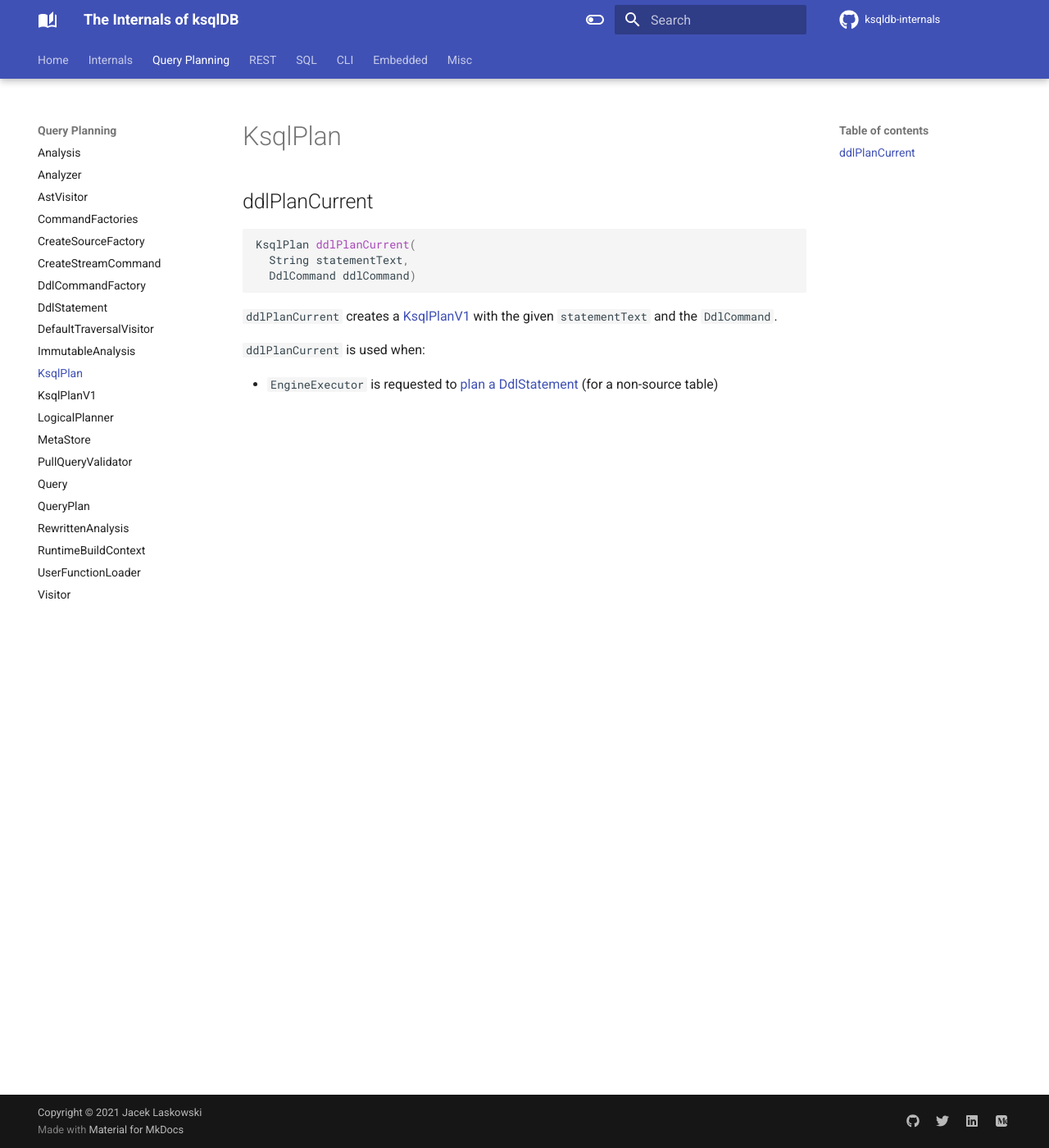
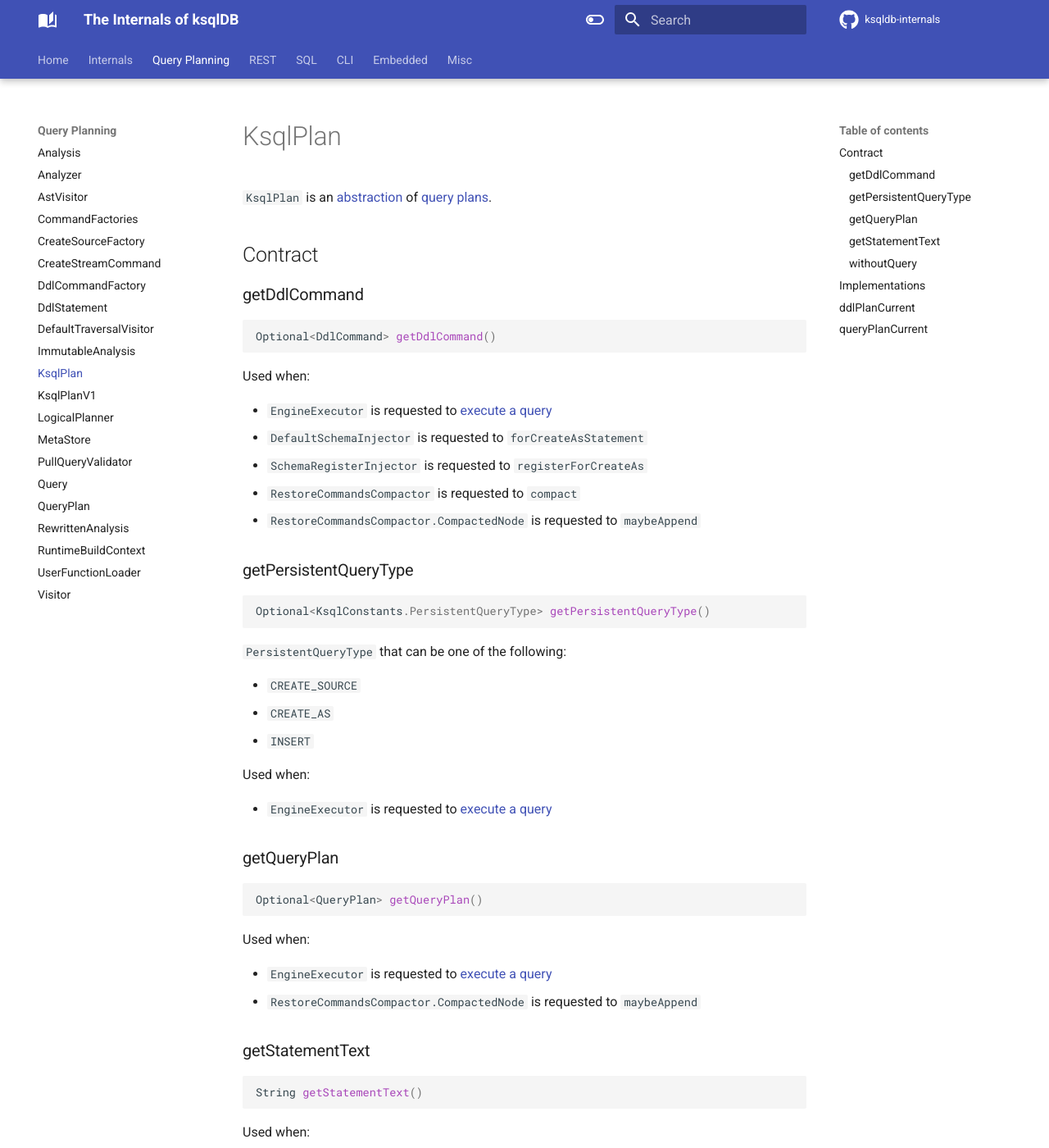
Before and after one commit to japila-books/ksqldb-internals, an MkDocs documentation site: the page built from docs/KsqlPlan.md, in a window 1280 px wide and 1400 px high. Shown: the whole window at 82% size. Built offline with MkDocs 1.6.1 and Material for MkDocs 9.7.7, drawn with Linux system fonts in a browser that asks for light colours; comment, search, counter and statistics services are not loaded; some of the changed text lies outside the part shown.

Commit message:
KsqlPlan and KsqlPlanV1

````diff
--- a/docs/KsqlPlan.md
+++ b/docs/KsqlPlan.md
@@ -1,4 +1,75 @@
 # KsqlPlan
+
+`KsqlPlan` is an [abstraction](#contract) of [query plans](#implementations).
+
+## Contract
+
+### <span id="getDdlCommand"> getDdlCommand
+
+```java
+Optional<DdlCommand> getDdlCommand()
+```
+
+Used when:
+
+* `EngineExecutor` is requested to [execute a query](EngineExecutor.md#execute)
+* `DefaultSchemaInjector` is requested to `forCreateAsStatement`
+* `SchemaRegisterInjector` is requested to `registerForCreateAs`
+* `RestoreCommandsCompactor` is requested to `compact`
+* `RestoreCommandsCompactor.CompactedNode` is requested to `maybeAppend`
+
+### <span id="getPersistentQueryType"> getPersistentQueryType
+
+```java
+Optional<KsqlConstants.PersistentQueryType> getPersistentQueryType()
+```
+
+`PersistentQueryType` that can be one of the following:
+
+* `CREATE_SOURCE`
+* `CREATE_AS`
+* `INSERT`
+
+Used when:
+
+* `EngineExecutor` is requested to [execute a query](EngineExecutor.md#execute)
+
+### <span id="getQueryPlan"> getQueryPlan
+
+```java
+Optional<QueryPlan> getQueryPlan()
+```
+
+Used when:
+
+* `EngineExecutor` is requested to [execute a query](EngineExecutor.md#execute)
+* `RestoreCommandsCompactor.CompactedNode` is requested to `maybeAppend`
+
+### <span id="getStatementText"> getStatementText
+
+```java
+String getStatementText()
+```
+
+Used when:
+
+* `EngineExecutor` is requested to [execute a query](EngineExecutor.md#execute)
+* `KsqlEngine` is requested to [execute a statement](KsqlEngine.md#execute)
+* `Command` utility is used to [create a Command](rest/Command.md#of)
+
+### <span id="withoutQuery"> withoutQuery
+
+```java
+KsqlPlan withoutQuery()
+```
+
+Used when:
+
+* `RestoreCommandsCompactor` is requested to `compact`
+
+## Implementations
+
+* [KsqlPlanV1](KsqlPlanV1.md)
 
 ## <span id="ddlPlanCurrent"> ddlPlanCurrent
 
@@ -8,8 +79,23 @@ KsqlPlan ddlPlanCurrent(
   DdlCommand ddlCommand)
 ```
 
-`ddlPlanCurrent` creates a [KsqlPlanV1](KsqlPlanV1.md) with the given `statementText` and the `DdlCommand`.
+`ddlPlanCurrent` creates a [KsqlPlanV1](KsqlPlanV1.md) with the given `statementText` and the `DdlCommand` (if given).
 
 `ddlPlanCurrent` is used when:
 
 * `EngineExecutor` is requested to [plan a DdlStatement](EngineExecutor.md#plan) (for a non-source table)
+
+## <span id="queryPlanCurrent"> queryPlanCurrent
+
+```java
+KsqlPlan queryPlanCurrent(
+  String statementText,
+  Optional<DdlCommand> ddlCommand,
+  QueryPlan queryPlan)
+```
+
+`queryPlanCurrent` creates a [KsqlPlanV1](KsqlPlanV1.md).
+
+`queryPlanCurrent` is used when:
+
+* `EngineExecutor` is requested to [sourceTablePlan](EngineExecutor.md#sourceTablePlan) and [plan a statement](EngineExecutor.md#plan)
--- a/mkdocs.yml
+++ b/mkdocs.yml
@@ -167,6 +167,7 @@ nav:
     - UserFunctionLoader: UserFunctionLoader.md
     - Visitor: Visitor.md
   - REST:
+    - Command: rest/Command.md
     - CommandQueue: rest/CommandQueue.md
     - CommandStore: rest/CommandStore.md
     - CustomExecutors: rest/CustomExecutors.md
````
Also changed, not shown: docs/KsqlPlanV1.md (+16 -1 lines), docs/rest/Command.md (added, +3 -0 lines).
